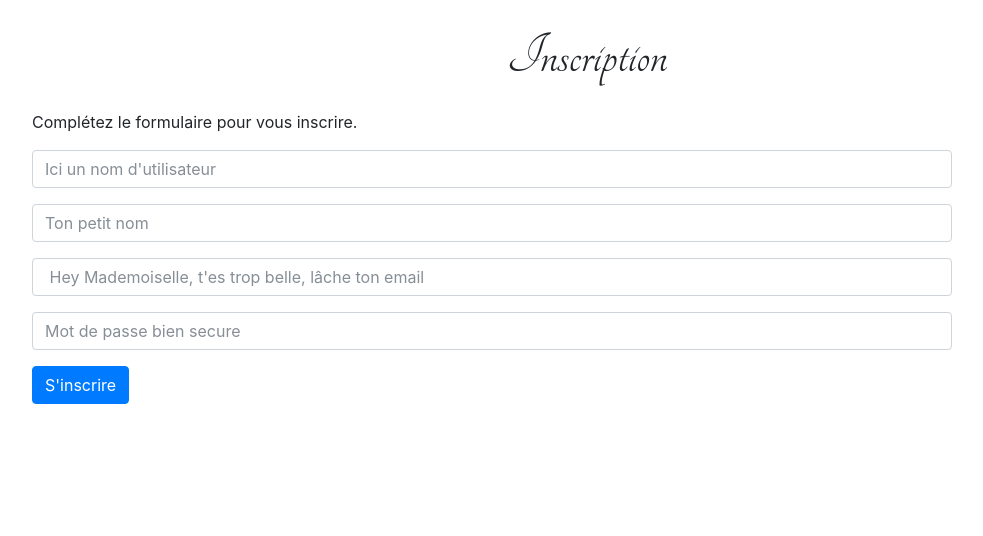
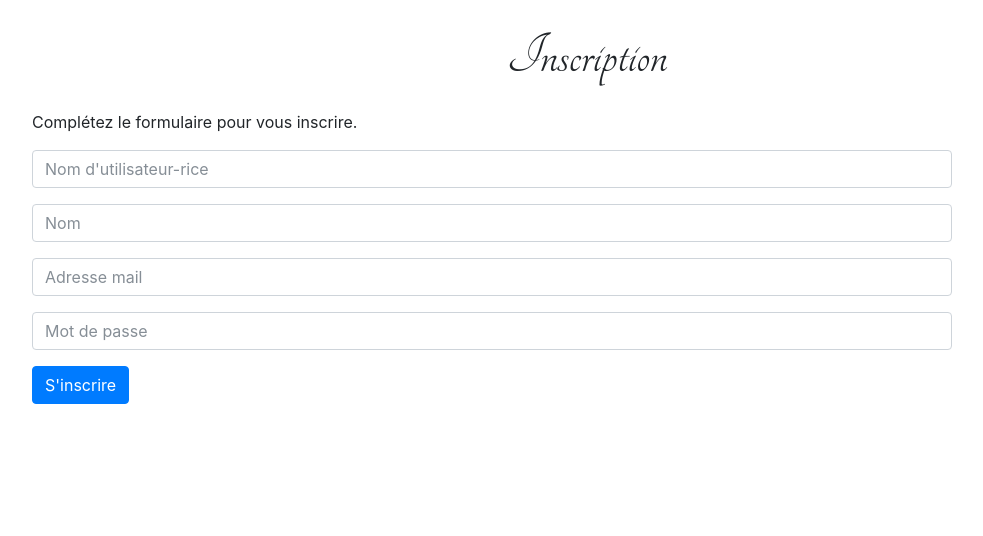
Before and after one commit to dtsoline/Projet_Python_Humanista, a Flask app: page /inscription in a window 1280 px wide. Shown: the part 68-604 px from the top of the page, without its empty margins (53-1036 px from the left). Run offline with Flask 2, Linux system fonts and the light colour scheme; parts of the project's set-up code (start-up, migrations or seed data) failed here and were passed over; some libraries are stand-ins or nearby versions.

Commit message:
un peu de serieux tout de même

```diff
--- a/App/templates/pages/inscription.html
+++ b/App/templates/pages/inscription.html
@@ -9,22 +9,22 @@
 <form class="form" method="POST" action="{{url_for("inscription")}}">
 <div class="form-group row">
   <div class="col-sm-10">
-    <input type="text" class="form-control" id="register-login" name="login" placeholder="Ici un nom d'utilisateur">
+    <input type="text" class="form-control" id="register-login" name="login" placeholder="Nom d'utilisateur-rice">
   </div>
 </div>
 <div class="form-group row">
   <div class="col-sm-10">
-    <input type="text" class="form-control" id="register-nom" placeholder="Ton petit nom" name="nom">
+    <input type="text" class="form-control" id="register-nom" placeholder="Nom" name="nom">
   </div>
 </div>
 <div class="form-group row">
   <div class="col-sm-10">
-    <input type="email" class="form-control" id="register-email" placeholder=" Hey Mademoiselle, t'es trop belle, lâche ton email" name="email">
+    <input type="email" class="form-control" id="register-email" placeholder="Adresse mail" name="email">
   </div>
 </div>
 <div class="form-group row">
   <div class="col-sm-10">
-    <input type="password" class="form-control" id="register-password" placeholder="Mot de passe bien secure" name="motdepasse">
+    <input type="password" class="form-control" id="register-password" placeholder="Mot de passe" name="motdepasse">
   </div>
 </div>
 <div>
```
